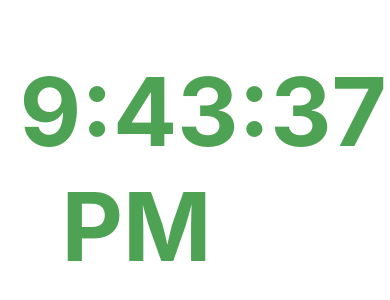
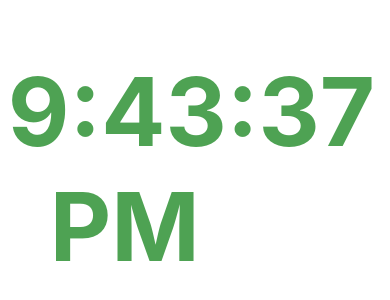
Before and after one commit to Saroj-Kumarr/Timer-App, a React (Create React App) app: page / in a window 390 px wide. Shown: the part 136-436 px from the top of the page. Built offline with nearby package versions, Linux system fonts and the light colour scheme.

Commit message:
Updating...

```diff
--- a/src/App.css
+++ b/src/App.css
@@ -36,6 +36,6 @@ body {
     text-align: center;
     font-size: 95px;
     margin-top: 45%;
-    margin-left:-25%;
+    margin-left:-30%;
   }
 }
```
